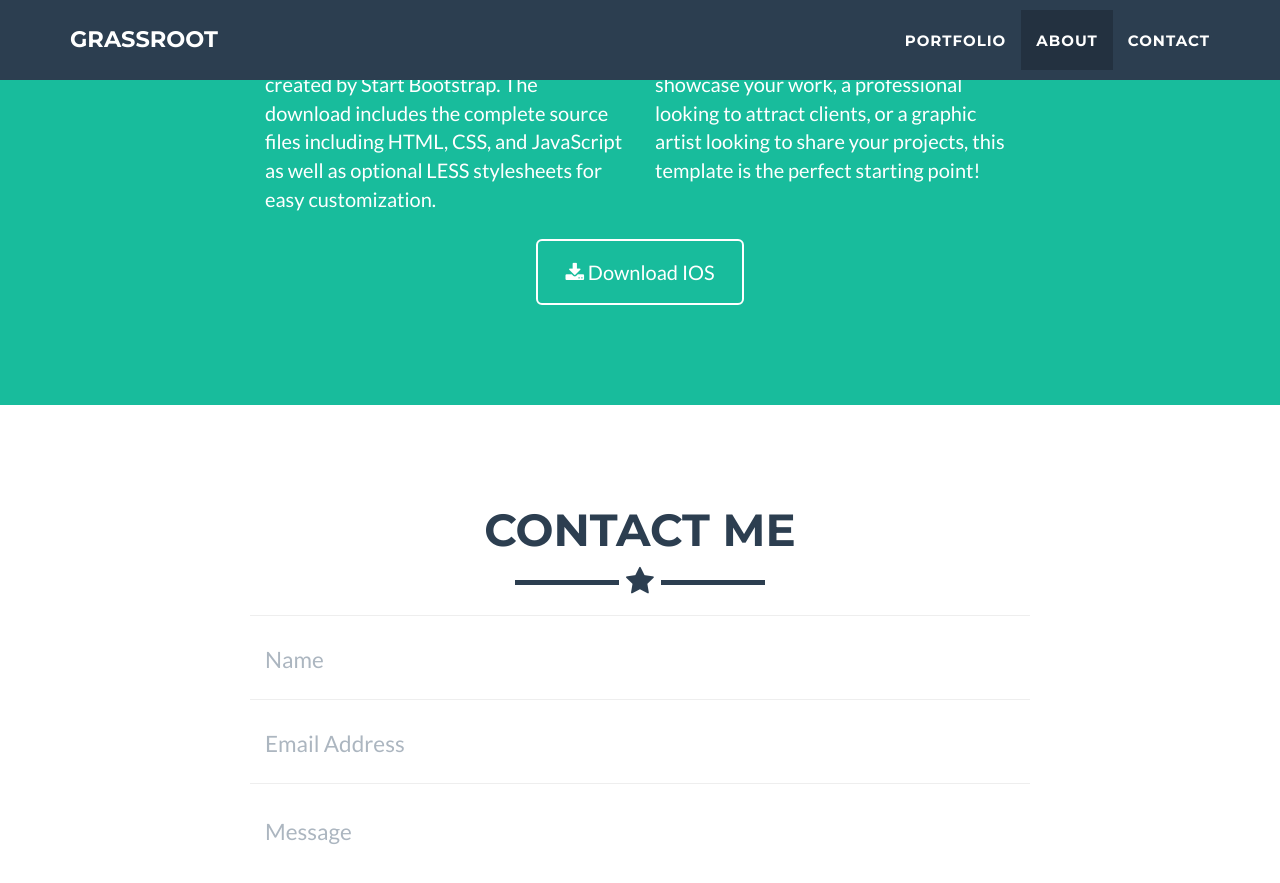
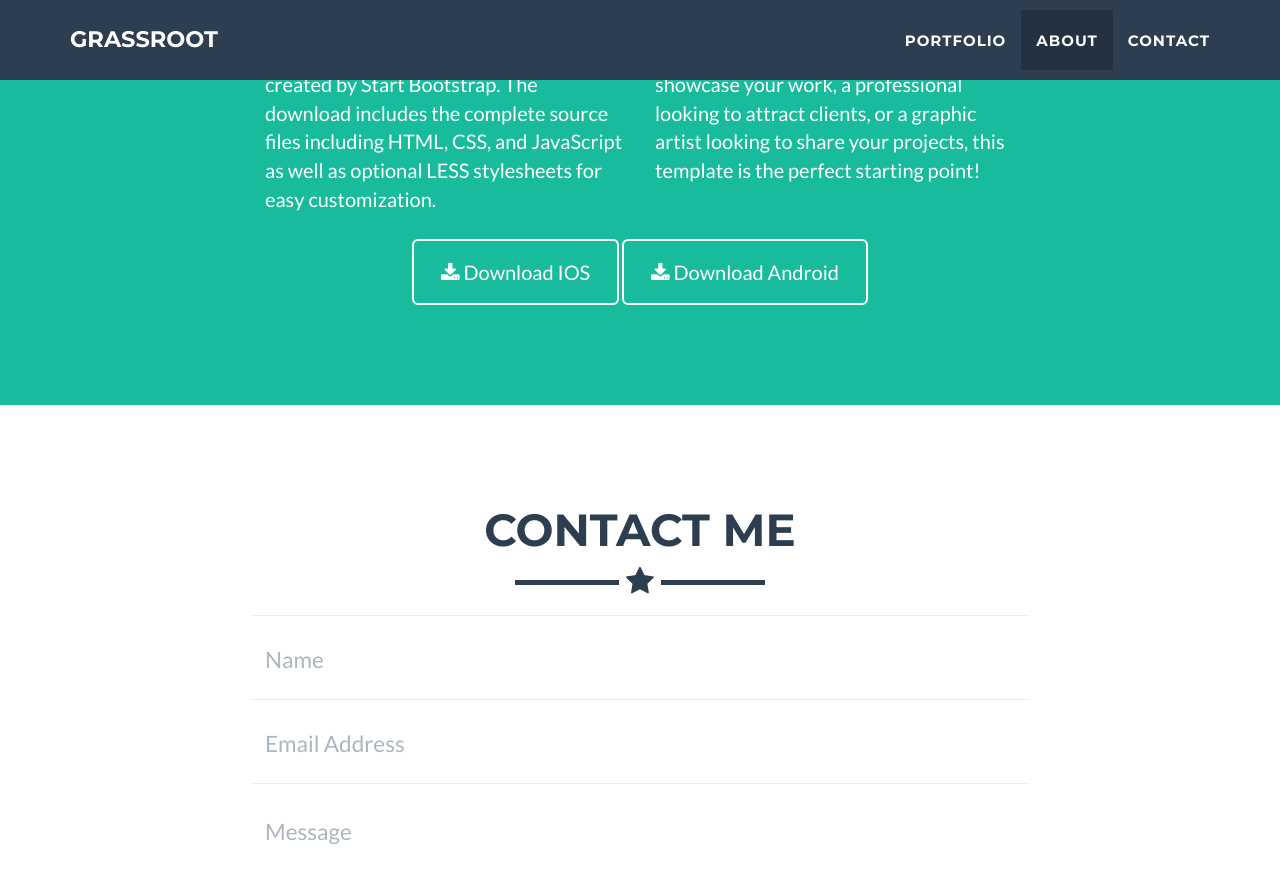
Before and after one commit to DattaKaligotla/SreedattaKaligotla.github.io, a Jekyll site: the page built from index.html, in a window 1280 px wide and 900 px high, scrolled down 1141 px. Shown: the top 883 px of the window. Built offline with Jekyll 4.4.1, drawn with Linux system fonts in a browser that asks for light colours.

Commit message:
Update about.html

```diff
--- a/_includes/about.html
+++ b/_includes/about.html
@@ -18,6 +18,9 @@
                     <a href="" class="btn btn-lg btn-outline">
                         <i class="fa fa-download"></i> Download IOS
                     </a>
+                    <a href="" class="btn btn-lg btn-outline">
+                        <i class="fa fa-download"></i> Download Android
+                    </a>
                 </div>
             </div>
         </div>
```
